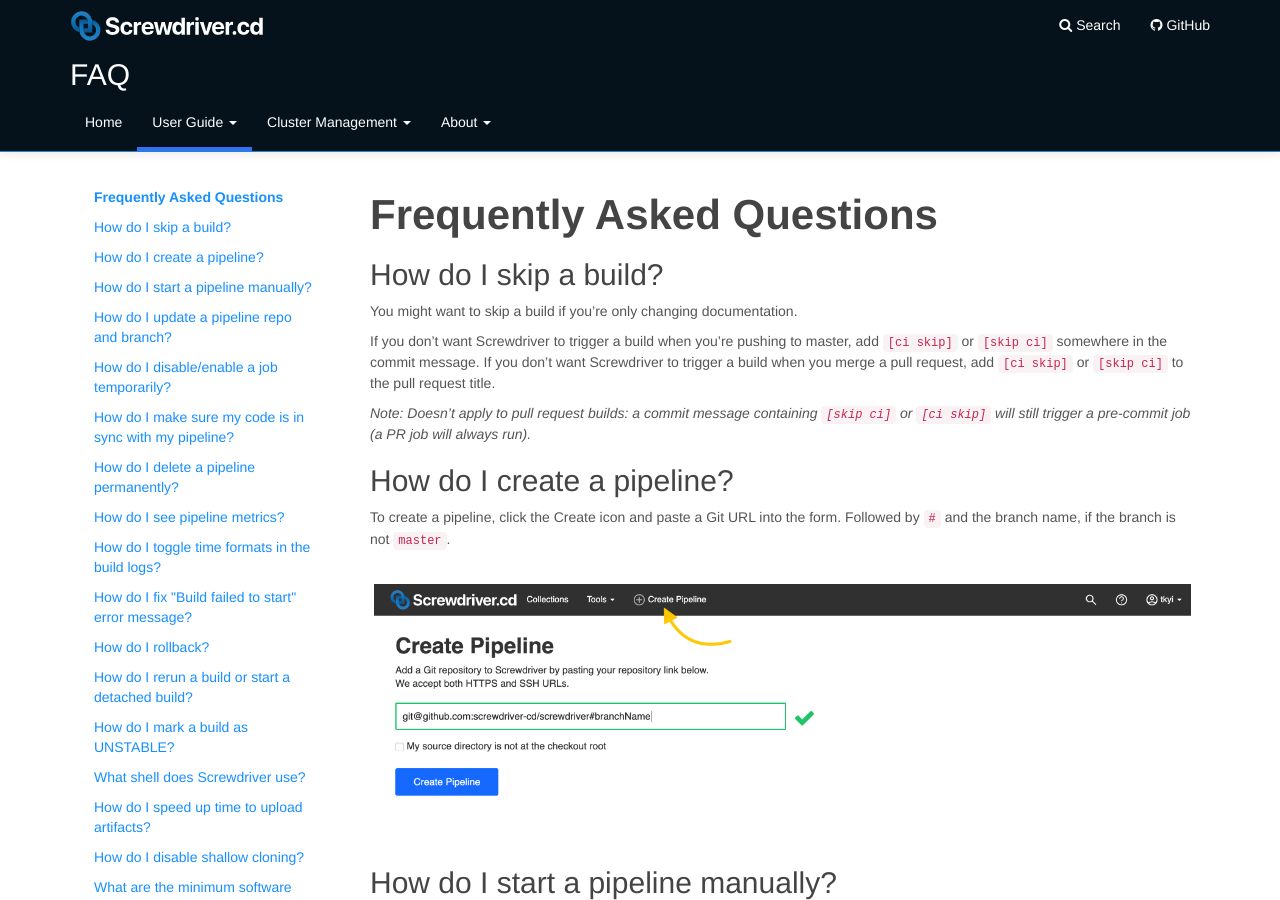
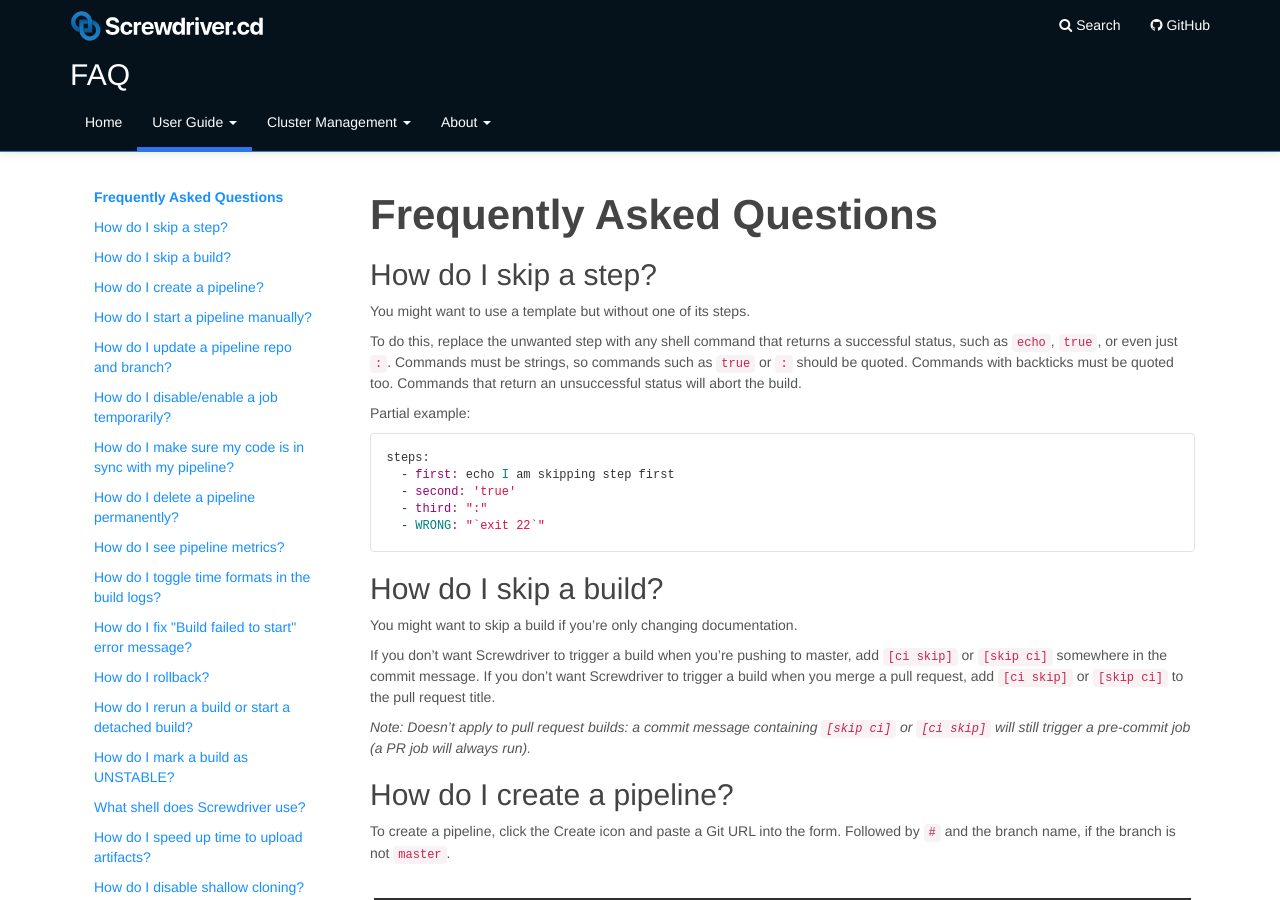
Before and after one commit to screwdriver-cd/guide, a Jekyll site: the page built from docs/user-guide/FAQ.md, in a window 1280 px wide and 900 px high. Built offline with Jekyll 4.4.1, drawn with Linux system fonts in a browser that asks for light colours; some of the changed text lies outside the part shown.

Commit message:
add FAQ about skipping steps
I don't know that this question is asked all that frequently, but it was
a non-intuitive tidbit when I was just starting out with Screwdriver.

I thought about creating an explicit 'skip' command that would
communicate intent very clearly, but that just seemed way too much.

````diff
--- a/docs/user-guide/FAQ.md
+++ b/docs/user-guide/FAQ.md
@@ -7,6 +7,8 @@ toc:
     - title: Frequently Asked Questions
       url: "#frequently-asked-questions"
       active: true
+    - title: How do I skip a step?
+      url: "#how-do-i-skip-a-step"
     - title: How do I skip a build?
       url: "#how-do-i-skip-a-build"
     - title: How do I create a pipeline?
@@ -52,6 +54,22 @@ toc:
 ---
 
 # Frequently Asked Questions
+
+## How do I skip a step?
+
+You might want to use a template but without one of its steps.
+
+To do this, replace the unwanted step with any shell command that returns a successful status, such as `echo`, `true`, or even just `:`. Commands must be strings, so commands such as `true` or `:` should be quoted. Commands with backticks must be quoted too. Commands that return an unsuccessful status will abort the build.
+
+Partial example:
+
+```yaml
+steps:
+  - first: echo I am skipping step first
+  - second: 'true'
+  - third: ":"
+  - WRONG: "`exit 22`"
+```
 
 ## How do I skip a build?
 
````
